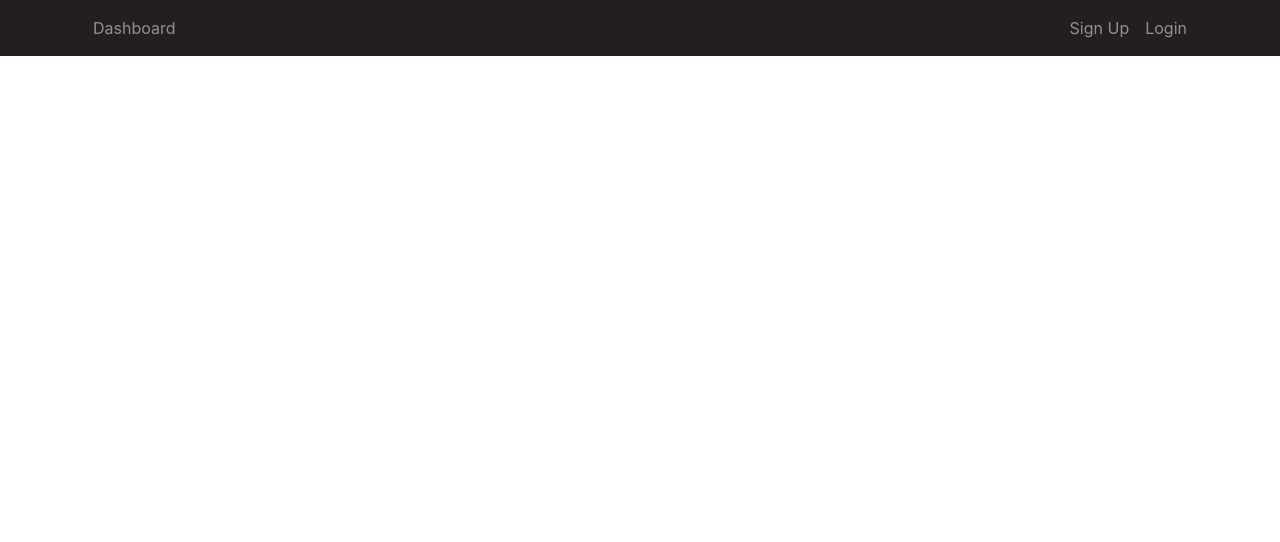
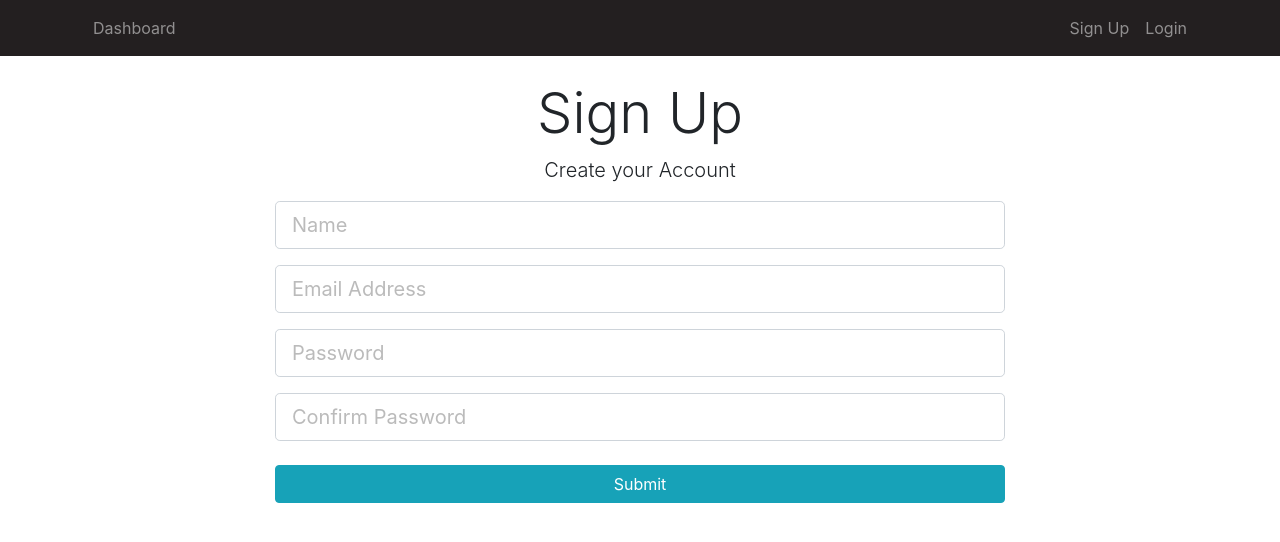
Before and after one commit to vaske05/Project-Board-Project, a React (Create React App) app in the folder project-board-react/: page /register in a window 1280 px wide. Shown: the top 542 px of the page. Built offline with nearby package versions, Linux system fonts and the light colour scheme.

Commit message:
Fixing warning, added Routes and Login, Registration component

```diff
--- a/project-board-react/src/App.css
+++ b/project-board-react/src/App.css
@@ -39,7 +39,7 @@
   /* background: url("../img/showcase.jpg") no-repeat; */
   background-size: cover;
   background-position: center;
-  height: 100vh;
+  /*height: 100vh;*/
   margin-top: -24px;
   margin-bottom: -50px;
 }
--- a/project-board-react/src/App.js
+++ b/project-board-react/src/App.js
@@ -11,6 +11,9 @@
 import AddProject from './components/Project/AddProject';
 import UpdateProject from './components/Project/UpdateProject';
 import ProjectBoard from './components/ProjectBoard/ProjectBoard';
+import Landing from "./components/Layout/Landing";
+import Register from "./components/UserManagement/Register";
+import Login from "./components/UserManagement/Login";
 
 function App() {
   return (
@@ -19,6 +22,16 @@
       <Router>
         <div className="App">
           <Header/>
+          { /* Public Routes */ }
+
+          <Route exact path="/" component={Landing}></Route>
+          <Route exact path="/register" component={Register}></Route>
+          <Route exact path="/login" component={Login}></Route>
+
+          {
+            //Private Routes
+
+          }
           <Route exact path="/dashboard" component={Dashboard} />
 
           <Route exact path="/addProject" component={AddProject}/>
--- a/project-board-react/src/actions/backlogActions.js
+++ b/project-board-react/src/actions/backlogActions.js
@@ -54,7 +54,7 @@
 export const deleteProjectTask = (backlog_id, pt_id) => async dispatch => {
     if( (window.confirm(`Are you sure to delete task ${pt_id}`)) ) {
 
-        await axios.delete(deleteTaskPath + `/${backlog_id}` + `/${pt_id}`);
+        await axios.delete(deleteTaskPath + `/${backlog_id}/${pt_id}`);
         dispatch({
             type: DELETE_PROJECT_TASK,
             payload: pt_id
@@ -67,7 +67,7 @@
 */
 export const getProjectTask = (backlog_id, pt_id, history) => async dispatch => {
     try {
-        const res = await axios.get(getTaskPath+ `/${backlog_id}` + `/${pt_id}`);
+        const res = await axios.get(getTaskPath+ `/${backlog_id}/${pt_id}`);
         dispatch({
             type: GET_PROJECT_TASK,
             payload: res.data
@@ -83,7 +83,7 @@
 export const updateProjectTask = (backlog_id, pt_id, project_task, history) => async dispatch => {
 
     try {
-        await axios.patch(updateTaskPath + `/${backlog_id}`+ `/${pt_id}`, project_task);
+        await axios.patch(updateTaskPath + `/${backlog_id}/${pt_id}`, project_task);
         history.push(`/projectBoard/${backlog_id}`); //Redirect to project board page
         dispatch({
             type: GET_ERRORS,
--- a/project-board-react/src/components/Dashboard.js
+++ b/project-board-react/src/components/Dashboard.js
@@ -1,5 +1,4 @@
 import React, { Component } from "react";
-import { Link } from "react-router-dom";
 import ProjecItem from "./Project/ProjecItem";
 import CreateProjectButton from "./Project/CreateProjectButton";
 import PropTypes from 'prop-types';
--- a/project-board-react/src/components/Layout/Header.js
+++ b/project-board-react/src/components/Layout/Header.js
@@ -1,4 +1,5 @@
 import React, { Component } from "react";
+import {Link} from "react-router-dom";
 
 class Header extends Component {
   render() {
@@ -18,22 +19,22 @@
           <div className="collapse navbar-collapse" id="mobile-nav">
             <ul className="navbar-nav mr-auto">
               <li className="nav-item">
-                <a className="nav-link" href="/dashboard">
+                <Link className="nav-link" to="/dashboard">
                   Dashboard
-                </a>
+                </Link>
               </li>
             </ul>
 
             <ul className="navbar-nav ml-auto">
               <li className="nav-item">
-                <a className="nav-link " href="register.html">
+                <Link className="nav-link " to="/register">
                   Sign Up
-                </a>
+                </Link>
               </li>
               <li className="nav-item">
-                <a className="nav-link" href="login.html">
+                <Link className="nav-link" to="/login">
                   Login
-                </a>
+                </Link>
               </li>
             </ul>
           </div>
--- /dev/null
+++ b/project-board-react/src/components/Layout/Landing.js
@@ -0,0 +1,32 @@
+import React, {Component} from 'react';
+import {Link} from "react-router-dom";
+
+class Landing extends Component {
+    render() {
+        return (
+            <div className="landing">
+                <div className="light-overlay landing-inner text-dark">
+                    <div className="container">
+                        <div className="row">
+                            <div className="col-md-12 text-center">
+                                <h1 className="display-3 mb-4">Project Management Tool</h1>
+                                <p className="lead">
+                                    Create your account to join active projects or start you own
+                                </p>
+                                <hr/>
+                                <Link to="/register" className="btn btn-lg btn-secondary mr-2">
+                                    Sign Up
+                                </Link>
+                                <Link to="login" className="btn btn-lg btn-success mr-2">
+                                    Login
+                                </Link>
+                            </div>
+                        </div>
+                    </div>
+                </div>
+            </div>
+        );
+    }
+}
+
+export default Landing;
--- a/project-board-react/src/components/Project/CreateProjectButton.js
+++ b/project-board-react/src/components/Project/CreateProjectButton.js
@@ -4,11 +4,11 @@
 const CreateProjectButton = () => {
   // Functional component
   return (
-    <React.Fragment>
+    <Fragment>
       <Link to="/addProject" className="btn btn-lg btn-success">
         Create a Project
       </Link>
-    </React.Fragment>
+    </Fragment>
   );
 };
 
--- a/project-board-react/src/components/ProjectBoard/Backlog.js
+++ b/project-board-react/src/components/ProjectBoard/Backlog.js
@@ -2,7 +2,7 @@
 import ProjectTaskItem from './ProjectTask/ProjectTaskItem';
 import { status } from '../../constants';
 import { getProjectTask, addProjectTask, getBacklog } from '../../actions/backlogActions';
-import { mapTaskStatus, removeClass } from '../../helpers';
+import { mapTaskStatus } from '../../helpers';
 import PropTypes from 'prop-types';
 import { connect } from 'react-redux';
 
--- a/project-board-react/src/components/ProjectBoard/ProjectTask/ProjectTaskItem.js
+++ b/project-board-react/src/components/ProjectBoard/ProjectTask/ProjectTaskItem.js
@@ -3,14 +3,10 @@
 import PropTypes from "prop-types";
 import { connect } from "react-redux";
 import { deleteProjectTask } from "../../../actions/backlogActions";
-import { addClass } from '../../../helpers';
 
 
 class ProjectTaskItem extends Component {
 
-    constructor() {
-        super();
-    }
 
     onDeleteClick(backlog_id, pt_id) {
         this.props.deleteProjectTask(backlog_id, pt_id);
--- /dev/null
+++ b/project-board-react/src/components/UserManagement/Login.js
@@ -0,0 +1,33 @@
+import React, {Component} from 'react';
+import PropTypes from 'prop-types';
+
+class Login extends Component {
+    render() {
+        return (
+            <div className="login">
+                <div className="container">
+                    <div className="row">
+                        <div className="col-md-8 m-auto">
+                            <h1 className="display-4 text-center">Log In</h1>
+                            <form action="dashboard.html">
+                                <div className="form-group">
+                                    <input type="email" className="form-control form-control-lg"
+                                           placeholder="Email Address" name="email"/>
+                                </div>
+                                <div className="form-group">
+                                    <input type="password" className="form-control form-control-lg"
+                                           placeholder="Password" name="password"/>
+                                </div>
+                                <input type="submit" className="btn btn-info btn-block mt-4"/>
+                            </form>
+                        </div>
+                    </div>
+                </div>
+            </div>
+        );
+    }
+}
+
+Login.propTypes = {};
+
+export default Login;
--- /dev/null
+++ b/project-board-react/src/components/UserManagement/Register.js
@@ -0,0 +1,45 @@
+import React, {Component} from 'react';
+import PropTypes from 'prop-types';
+
+class Register extends Component {
+    render() {
+        return (
+            <div className="register">
+                <div className="container">
+                    <div className="row">
+                        <div className="col-md-8 m-auto">
+                            <h1 className="display-4 text-center">Sign Up</h1>
+                            <p className="lead text-center">Create your Account</p>
+                            <form action="create-profile.html">
+                                <div className="form-group">
+                                    <input type="text" className="form-control form-control-lg" placeholder="Name"
+                                           name="name"
+                                           required/>
+                                </div>
+                                <div className="form-group">
+                                    <input type="email" className="form-control form-control-lg"
+                                           placeholder="Email Address" name="email"/>
+
+                                </div>
+                                <div className="form-group">
+                                    <input type="password" className="form-control form-control-lg"
+                                           placeholder="Password" name="password"/>
+                                </div>
+                                <div className="form-group">
+                                    <input type="password" className="form-control form-control-lg"
+                                           placeholder="Confirm Password"
+                                           name="password2"/>
+                                </div>
+                                <input type="submit" className="btn btn-info btn-block mt-4"/>
+                            </form>
+                        </div>
+                    </div>
+                </div>
+            </div>
+        );
+    }
+}
+
+Register.propTypes = {};
+
+export default Register;
```
